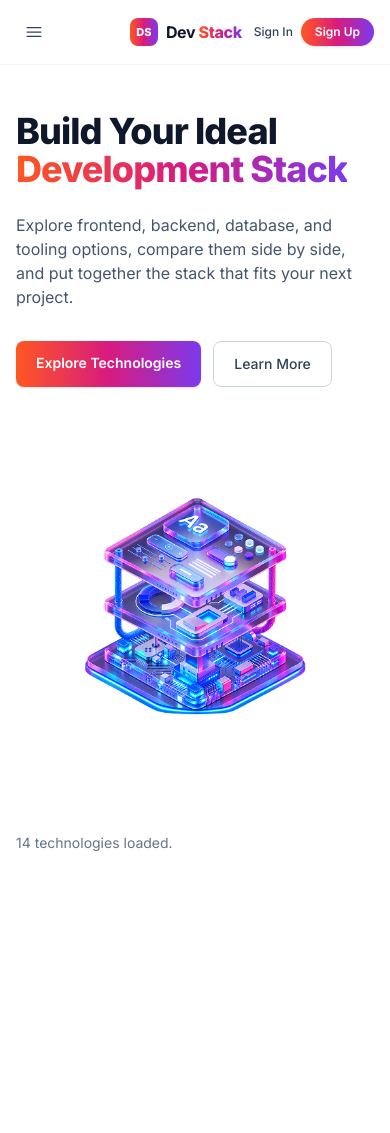
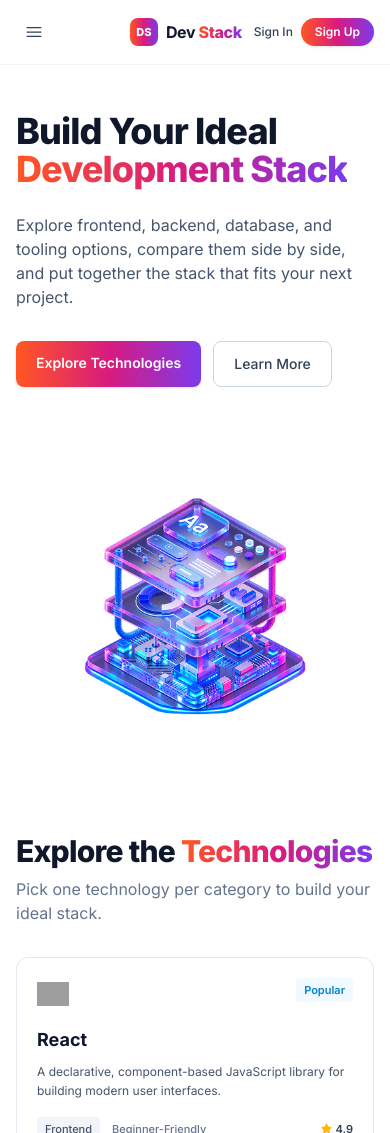
Before and after one commit to tarek3203/B14-A05-DevStack, a React (Vite) app: page / in a window 390 px wide. Shown: the top 1133 px of the page. Before the commit the page ends 933 px from the top, so only its background shows below. Built offline with nearby package versions, Linux system fonts and the light colour scheme; grey boxes are pictures that could not be loaded.

Commit message:
render technology cards in responsive grid

```diff
--- a/src/App.tsx
+++ b/src/App.tsx
@@ -1,6 +1,7 @@
 import { useEffect, useState } from "react"
 import Hero from "./components/Hero"
 import Navbar from "./components/Navbar"
+import TechnologySection from "./components/TechnologySection"
 import type { Technology } from "./types/technology"
 
 function App() {
@@ -18,19 +19,7 @@
     <div className="min-h-screen bg-white">
       <Navbar />
       <Hero />
-
-      <section id="technologies" className="mx-auto max-w-[1200px] px-4 pb-20">
-        {loading ? (
-          <div className="flex flex-col items-center gap-3 py-20">
-            <span className="loading loading-spinner loading-lg text-pink-600" />
-            <p className="text-sm text-slate-500">Loading technologies...</p>
-          </div>
-        ) : (
-          <p className="text-sm text-slate-500">
-            {technologies.length} technologies loaded.
-          </p>
-        )}
-      </section>
+      <TechnologySection technologies={technologies} loading={loading} />
     </div>
   )
 }
--- /dev/null
+++ b/src/components/TechnologyCard.tsx
@@ -0,0 +1,67 @@
+import { FaStar } from "react-icons/fa"
+import type { Technology } from "../types/technology"
+
+const BADGE_STYLES: Record<string, string> = {
+  Popular: "bg-sky-50 text-sky-600",
+  Versatile: "bg-emerald-50 text-emerald-700",
+  Fast: "bg-orange-50 text-orange-600",
+  "SSR / Edge": "bg-purple-50 text-purple-700",
+  Standard: "bg-emerald-50 text-emerald-600",
+  "Top SQL": "bg-blue-50 text-blue-600",
+  Cache: "bg-red-50 text-red-600",
+  Ubiquitous: "bg-amber-50 text-amber-600",
+  Essential: "bg-sky-50 text-sky-700",
+  Robust: "bg-indigo-50 text-indigo-600",
+  Modern: "bg-cyan-50 text-cyan-600",
+  Containers: "bg-blue-50 text-blue-700",
+}
+
+interface TechnologyCardProps {
+  technology: Technology
+}
+
+export default function TechnologyCard({ technology }: TechnologyCardProps) {
+  const { name, category, description, icon, rating, difficulty, badge } =
+    technology
+
+  return (
+    <article className="flex flex-col rounded-xl border border-slate-200 bg-white p-5 transition-shadow hover:shadow-md">
+      <div className="flex items-start justify-between gap-3">
+        <img src={icon} alt={`${name} logo`} className="h-8 w-8 object-contain" />
+        <span
+          className={`rounded px-2 py-1 text-[11px] font-semibold ${
+            BADGE_STYLES[badge] ?? "bg-slate-100 text-slate-600"
+          }`}
+        >
+          {badge}
+        </span>
+      </div>
+
+      <h3 className="mt-4 text-lg font-bold text-slate-900">{name}</h3>
+
+      <p className="mt-2 flex-1 text-xs leading-relaxed text-slate-600">
+        {description}
+      </p>
+
+      <div className="mt-4 flex flex-wrap items-center gap-x-3 gap-y-2">
+        <span className="rounded bg-slate-100 px-2 py-1 text-[11px] font-medium text-slate-600">
+          {category}
+        </span>
+        <span className="text-[11px] font-medium text-slate-500">
+          {difficulty}
+        </span>
+        <span className="ml-auto flex items-center gap-1 text-[11px] font-semibold text-slate-700">
+          <FaStar className="text-amber-400" />
+          {rating}
+        </span>
+      </div>
+
+      <button
+        type="button"
+        className="mt-4 w-full rounded-lg bg-ink px-4 py-2.5 text-xs font-medium text-white transition-opacity hover:opacity-90"
+      >
+        Add to Stack
+      </button>
+    </article>
+  )
+}
--- /dev/null
+++ b/src/components/TechnologySection.tsx
@@ -0,0 +1,36 @@
+import type { Technology } from "../types/technology"
+import TechnologyCard from "./TechnologyCard"
+
+interface TechnologySectionProps {
+  technologies: Technology[]
+  loading: boolean
+}
+
+export default function TechnologySection({
+  technologies,
+  loading,
+}: TechnologySectionProps) {
+  return (
+    <section id="technologies" className="mx-auto max-w-[1200px] px-4 pb-20">
+      <h2 className="text-3xl font-extrabold tracking-tight text-slate-900 sm:text-4xl">
+        Explore the <span className="brand-gradient-text">Technologies</span>
+      </h2>
+      <p className="mt-2 text-base text-slate-500">
+        Pick one technology per category to build your ideal stack.
+      </p>
+
+      {loading ? (
+        <div className="flex flex-col items-center gap-3 py-20">
+          <span className="loading loading-spinner loading-lg text-pink-600" />
+          <p className="text-sm text-slate-500">Loading technologies...</p>
+        </div>
+      ) : (
+        <div className="mt-8 grid grid-cols-1 gap-6 sm:grid-cols-2 xl:grid-cols-3">
+          {technologies.map((technology) => (
+            <TechnologyCard key={technology.id} technology={technology} />
+          ))}
+        </div>
+      )}
+    </section>
+  )
+}
```
